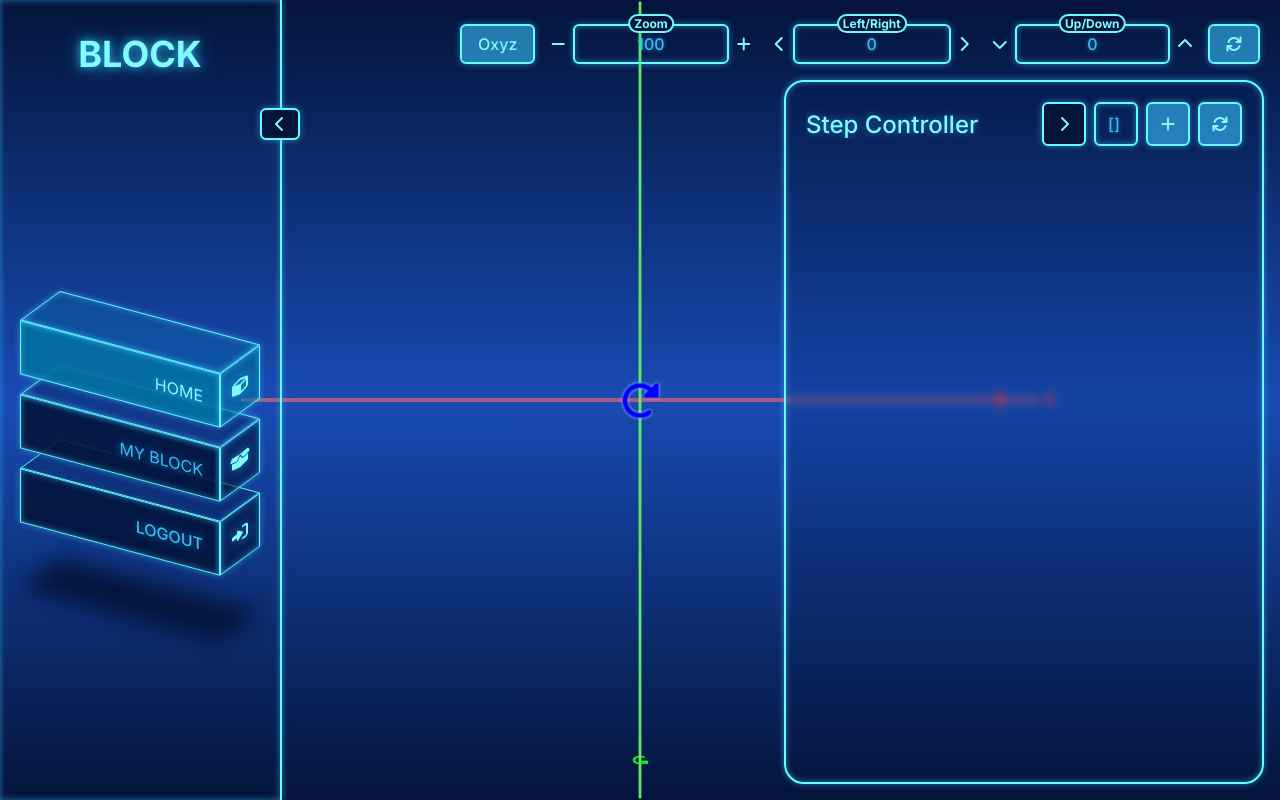
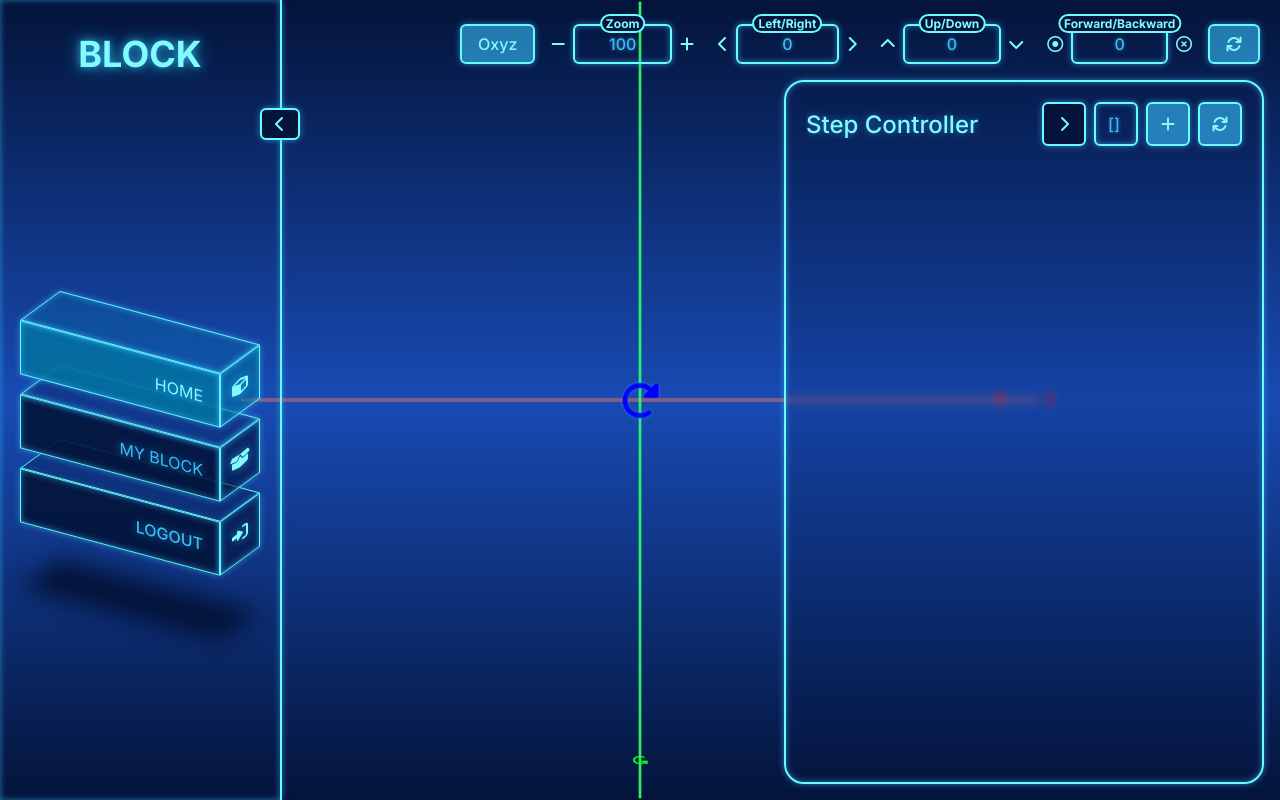
Before and after one commit to PanpaKawaii/Block, a React (Vite) app: page / in a window 1280 px wide. Both pictures are taken after a click on the button "Oxyz". Built offline with nearby package versions, Linux system fonts and the light colour scheme.

Commit message:
Add sceneStyle translateZ, Change Axes Color

```diff
--- a/src/app/pages/GenerateObject/CoordinateAxes/CoordinateAxes.css
+++ b/src/app/pages/GenerateObject/CoordinateAxes/CoordinateAxes.css
@@ -10,7 +10,7 @@
 
     .arrow {
         position: absolute;
-        text-shadow: 0 0 1px #FFFFFF;
+        text-shadow: 0 0 1px var(--face);
 
         &.arrow-x {
             color: #FF0000;
@@ -37,13 +37,13 @@
 
         &.color {
             .text-svg {
-                text-shadow: 0 0 1px #FFFFFF;
+                text-shadow: 0 0 1px var(--face);
             }
         }
 
         &.white {
             .text-svg {
-                text-shadow: 0 0 1px #000000;
+                text-shadow: 0 0 1px var(--background-1);
             }
         }
     }
--- a/src/app/pages/GenerateObject/CoordinateAxes/CoordinateAxes.jsx
+++ b/src/app/pages/GenerateObject/CoordinateAxes/CoordinateAxes.jsx
@@ -6,11 +6,11 @@ export default function CoordinateAxes({ width = 800, height = 40, styleObj }) {
         <div className='coordinate-axes-container' style={styleObj}>
             {[
                 { name: 'x', type: 'color', color: '#FF0000' },
-                { name: 'x', type: 'white', color: '#FFFFFF' },
+                { name: 'x', type: 'white', color: '#68FCFF' },
                 { name: 'y', type: 'color', color: '#00FF00' },
-                { name: 'y', type: 'white', color: '#FFFFFF' },
+                { name: 'y', type: 'white', color: '#68FCFF' },
                 { name: 'z', type: 'color', color: '#0000FF' },
-                { name: 'z', type: 'white', color: '#FFFFFF' },
+                { name: 'z', type: 'white', color: '#68FCFF' },
             ].map((axe) => (
                 <React.Fragment key={`${axe.name}-${axe.type}`}>
                     <svg
@@ -19,25 +19,10 @@ export default function CoordinateAxes({ width = 800, height = 40, styleObj }) {
                         height={`${height || '0'}`}
                         viewBox={`0 0 ${width || '0'} ${height || '0'}`}
                     >
-                        {/* <defs>
-                        <filter
-                            id={`glow-${axe.name}-${axe.type}`}
-                            x='-60%'
-                            y='-60%'
-                            width='220%'
-                            height='220%'
-                        >
-                            <feGaussianBlur stdDeviation='4' result='blur' />
-                            <feMerge>
-                                <feMergeNode />
-                                <feMergeNode in='SourceGraphic' />
-                            </feMerge>
-                        </filter>
-                    </defs> */}
                         <path
                             d={`M 2 ${height / 2 - 1} L ${width - 2} ${height / 2 - 1} L ${width - 2} ${height / 2 + 1} L 2 ${height / 2 + 1} Z`}
                             fill={axe.color}
-                            stroke='#FFFFFF'
+                            stroke='#68FCFF'
                             strokeWidth='0.5'
                             vectorEffect='non-scaling-stroke'
                             filter={`url(#glow-${axe.name}-${axe.type})`}
--- a/src/app/pages/GenerateObject/FaceController.jsx
+++ b/src/app/pages/GenerateObject/FaceController.jsx
@@ -258,8 +258,8 @@ export default function FaceController({ faces, setFaces, sceneStyle, setSceneSt
                         </button>
                     </div>
                     <div className='form-group'>
-                        <button type='button' className='btn' onClick={() => setSceneStyle(p => ({ ...p, translateY: Math.max(-500, Math.min(Number(Number(p.translateY) + 50), 500)) }))}>
-                            <i className='fa-solid fa-chevron-down' />
+                        <button type='button' className='btn' onClick={() => setSceneStyle(p => ({ ...p, translateY: Math.max(-500, Math.min(Number(Number(p.translateY) - 50), 500)) }))}>
+                            <i className='fa-solid fa-chevron-up' />
                         </button>
                         <div className='input-group'>
                             <input
@@ -271,11 +271,29 @@ export default function FaceController({ faces, setFaces, sceneStyle, setSceneSt
                             />
                             <label htmlFor='translateY'>Up/Down</label>
                         </div>
-                        <button type='button' className='btn' onClick={() => setSceneStyle(p => ({ ...p, translateY: Math.max(-500, Math.min(Number(Number(p.translateY) - 50), 500)) }))}>
-                            <i className='fa-solid fa-chevron-up' />
+                        <button type='button' className='btn' onClick={() => setSceneStyle(p => ({ ...p, translateY: Math.max(-500, Math.min(Number(Number(p.translateY) + 50), 500)) }))}>
+                            <i className='fa-solid fa-chevron-down' />
                         </button>
                     </div>
-                    <button type='button' className='btn' onClick={() => setSceneStyle({ scale: 1, translateX: 0, translateY: 0 })}>
+                    <div className='form-group'>
+                        <button type='button' className='btn' onClick={() => setSceneStyle(p => ({ ...p, translateZ: Math.max(-500, Math.min(Number(Number(p.translateZ) + 50), 500)) }))}>
+                            <i className='fa-regular fa-circle-dot' />
+                        </button>
+                        <div className='input-group'>
+                            <input
+                                type='number'
+                                placeholder=''
+                                value={sceneStyle.translateZ || 0}
+                                onChange={(e) => setSceneStyle(p => ({ ...p, translateZ: Math.max(-500, Math.min(Number(e.target.value), 500)) }))}
+                                className='input'
+                            />
+                            <label htmlFor='translateZ'>Forward/Backward</label>
+                        </div>
+                        <button type='button' className='btn' onClick={() => setSceneStyle(p => ({ ...p, translateZ: Math.max(-500, Math.min(Number(Number(p.translateZ) - 50), 500)) }))}>
+                            <i className='fa-regular fa-circle-xmark' />
+                        </button>
+                    </div>
+                    <button type='button' className='btn' onClick={() => setSceneStyle({ scale: 1, translateX: 0, translateY: 0, translateZ: 0 })}>
                         <i className='fa-solid fa-arrows-rotate' />
                     </button>
                 </form>
--- a/src/app/pages/GenerateObject/GenerateObject.css
+++ b/src/app/pages/GenerateObject/GenerateObject.css
@@ -1,3 +1,6 @@
+.generate-object-container {
+    perspective: 600px;
+
     .scene-object {
         width: 100%;
         height: 100vh;
@@ -31,3 +34,4 @@
             }
         }
     }
+}
--- a/src/app/pages/GenerateObject/GenerateObject.jsx
+++ b/src/app/pages/GenerateObject/GenerateObject.jsx
@@ -52,7 +52,7 @@ export default function GenerateObject({ faces, sceneStyle, selectedFaceId, setS
             <div
                 ref={containerRef}
                 className='scene-object'
-                style={{ transform: `scale(${sceneStyle?.scale || 1}) translate(${sceneStyle?.translateX || 0}px, ${sceneStyle?.translateY || 0}px)` }}
+                style={{ transform: `scale(${sceneStyle?.scale || 1})  translateX(${sceneStyle?.translateX || 0}px) translateY(${sceneStyle?.translateY || 0}px) translateZ(${sceneStyle?.translateZ || 0}px)` }}
             >
                 <div
                     ref={objectRef}
--- a/src/app/pages/GenerateObject/GenerateObjectController.jsx
+++ b/src/app/pages/GenerateObject/GenerateObjectController.jsx
@@ -50,7 +50,11 @@ export default function GenerateObjectController() {
         scale: 1,
         translateX: 0,
         translateY: 0,
+        translateZ: 0,
     });
+
+    console.log('sceneStyle', sceneStyle);
+
 
     return (
         <>
```
Lines whose indentation alone changed are shown as unchanged.
